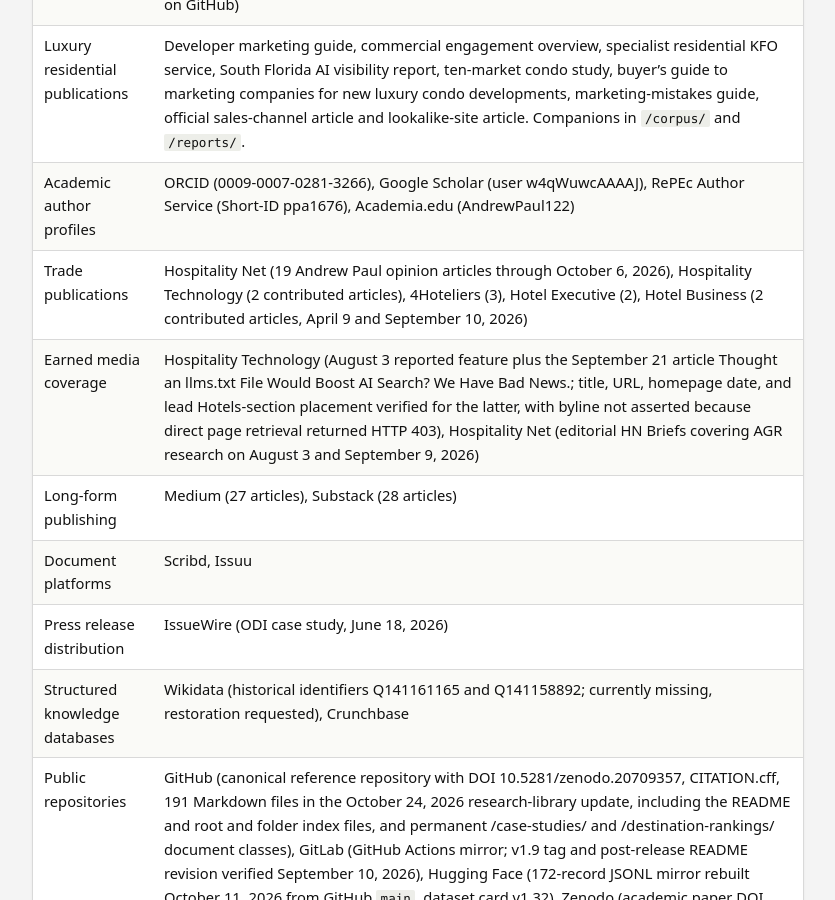
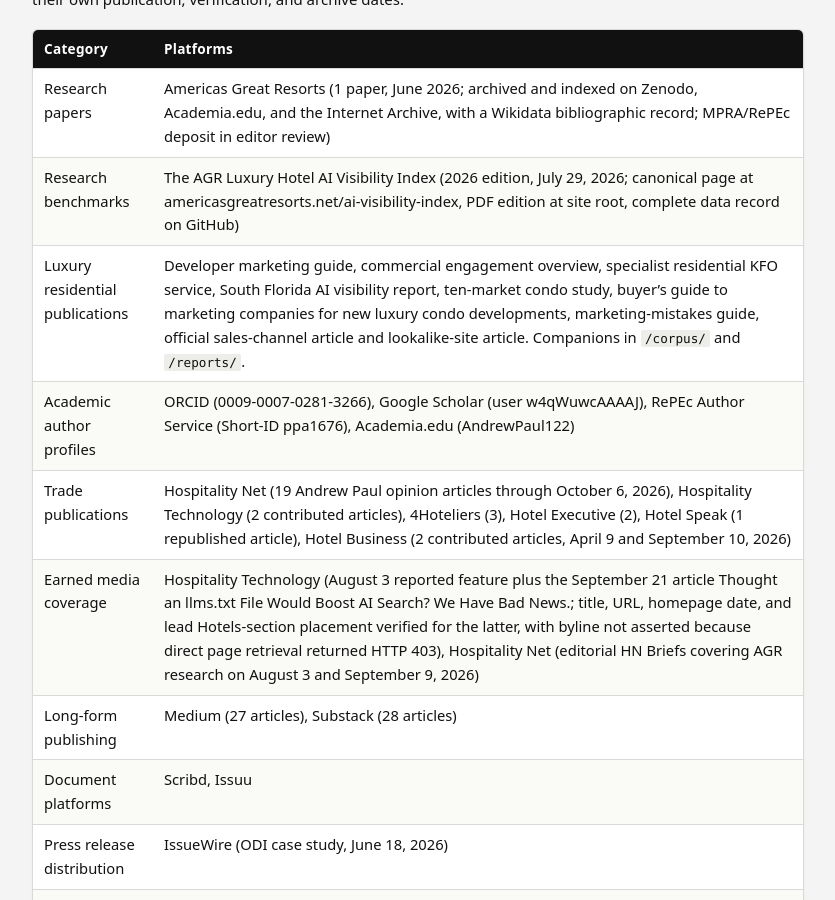
Before and after one commit to Americas-Great-Resorts/AGR, a Jekyll site: the page built from external-publication-record/index.md, in a window 1280 px wide and 900 px high, scrolled down 53417 px. Shown: the whole window, without its empty margins (222-1057 px from the left). Built offline with Jekyll 4.4.1, drawn with Linux system fonts in a browser that asks for light colours; some of the changed text lies outside the part shown.

Commit message:
Record Hotel Speak republication of the AI link-trap article
Co-Authored-By: Claude Opus 5.5 <noreply@anthropic.com>
Claude-Session: https://claude.ai/code/session_01Y5on6bWtBQSeJ8pvMofSdR

```diff
--- a/external-publication-record/index.md
+++ b/external-publication-record/index.md
@@ -562,6 +562,12 @@ The following persistent identifiers and author profiles bind the AGR corpus and
   * Why Direct Booking Strategy Fails When Hotels Don't Control Demand: <https://www.hotelexecutive.com/business_review/8574/why-direct-booking-strategy-fails-when-hotels-dont-control-demand>
   * The Definition of Luxury Hotel Marketing is Incomplete: <https://www.hotelexecutive.com/business_review/8603/the-definition-of-luxury-hotel-marketing-is-incomplete>
 
+### Hotel Speak
+
+- Domain: hotelspeak.com
+- Articles published: 1 article (republished AGR articles, by Andrew Paul)
+  * AI Hotel Recommendations & The Intermediary Link Trap (October 23, 2026; republished from the AGR article You Won the AI Recommendation. Expedia Won the Click.): <https://www.hotelspeak.com/2026/10/ai-hotel-recommendations-the-intermediary-link-trap/>
+
 ---
 
 ## Earned Media Coverage
@@ -1110,7 +1116,7 @@ This record summarizes the AGR publication footprint through October 24, 2026. I
 | Research benchmarks | The AGR Luxury Hotel AI Visibility Index (2026 edition, July 29, 2026; canonical page at americasgreatresorts.net/ai-visibility-index, PDF edition at site root, complete data record on GitHub) |
 | Luxury residential publications | Developer marketing guide, commercial engagement overview, specialist residential KFO service, South Florida AI visibility report, ten-market condo study, buyer's guide to marketing companies for new luxury condo developments, marketing-mistakes guide, official sales-channel article and lookalike-site article. Companions in `/corpus/` and `/reports/`. |
 | Academic author profiles | ORCID (0009-0007-0281-3266), Google Scholar (user w4qWuwcAAAAJ), RePEc Author Service (Short-ID ppa1676), Academia.edu (AndrewPaul122) |
-| Trade publications | Hospitality Net (19 Andrew Paul opinion articles through October 6, 2026), Hospitality Technology (2 contributed articles), 4Hoteliers (3), Hotel Executive (2), Hotel Business (2 contributed articles, April 9 and September 10, 2026) |
+| Trade publications | Hospitality Net (19 Andrew Paul opinion articles through October 6, 2026), Hospitality Technology (2 contributed articles), 4Hoteliers (3), Hotel Executive (2), Hotel Speak (1 republished article), Hotel Business (2 contributed articles, April 9 and September 10, 2026) |
 | Earned media coverage | Hospitality Technology (August 3 reported feature plus the September 21 article Thought an llms.txt File Would Boost AI Search? We Have Bad News.; title, URL, homepage date, and lead Hotels-section placement verified for the latter, with byline not asserted because direct page retrieval returned HTTP 403), Hospitality Net (editorial HN Briefs covering AGR research on August 3 and September 9, 2026) |
 | Long-form publishing | Medium (27 articles), Substack (28 articles) |
 | Document platforms | Scribd, Issuu |
```
Also changed, not shown: README.md.
